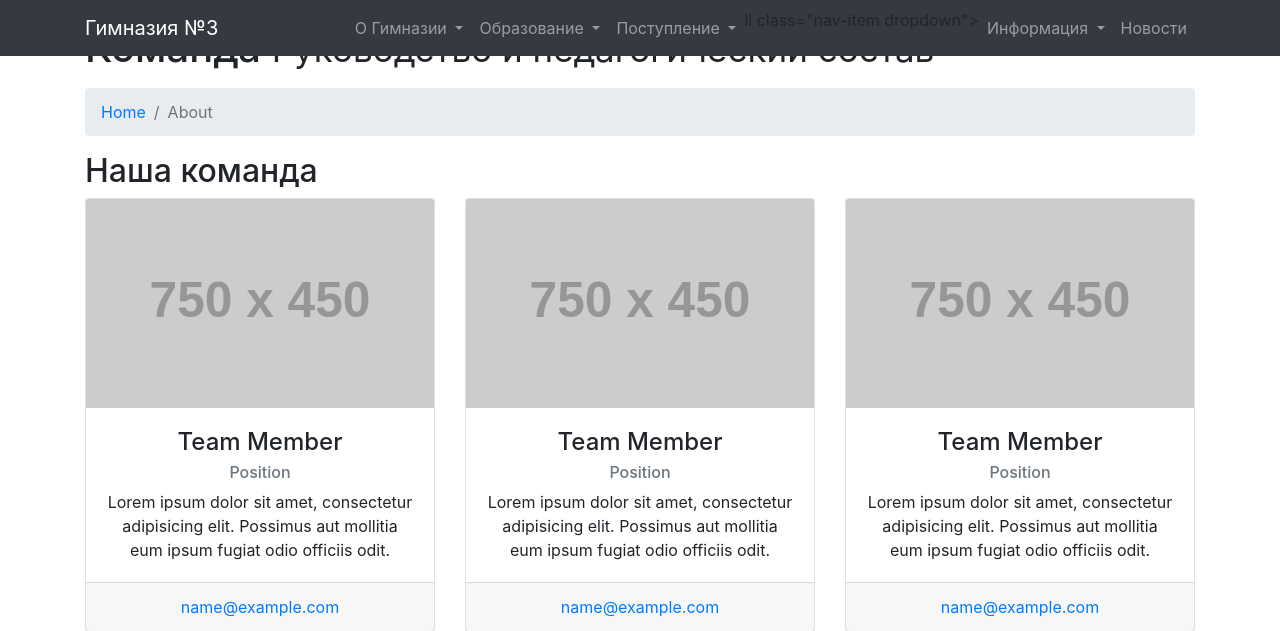
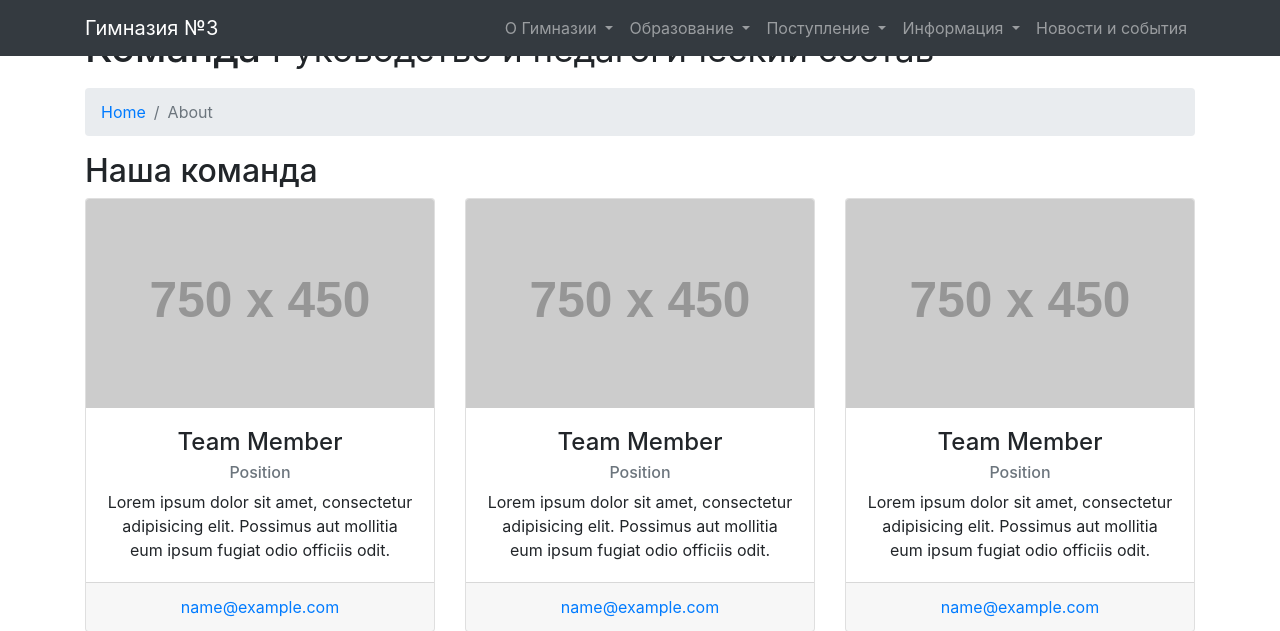
Before and after one commit to broadcom9821/Site, a Django app: page /Team.html in a window 1280 px wide. Shown: the top 631 px of the page. Run offline with Django 3.2, Linux system fonts and the light colour scheme; grey boxes labelled with a size stand in for pictures from a placeholder-image service; some libraries are stand-ins or nearby versions.

Commit message:
Initial commit

```diff
--- a/templates/app/header.html
+++ b/templates/app/header.html
@@ -63,7 +63,7 @@
               <a class="dropdown-item" href="portfolio-item.html">Рекомендации по подготовке к поступлению</a>
             </div>
           </li>
-          li class="nav-item dropdown">
+          <li class="nav-item dropdown">
             <a class="nav-link dropdown-toggle" href="#" id="navbarDropdownPortfolio" data-toggle="dropdown" aria-haspopup="true" aria-expanded="false">
               Информация
             </a>
@@ -77,7 +77,7 @@
           </li>
           <li class="nav-item">
             <a class="nav-link" href="#" id="navbarNews" data-toggle="dropdown" aria-haspopup="true" aria-expanded="false">
-              Новости
+              Новости и события
             </a>
           </li>
         </ul>
```
